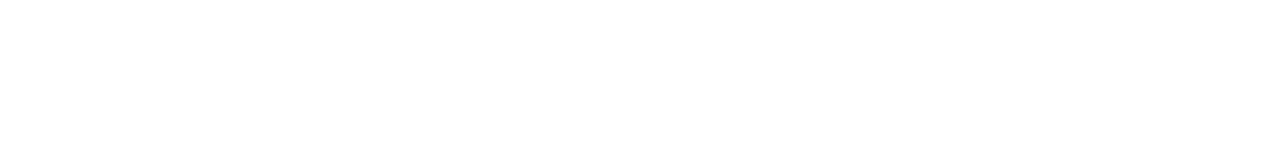
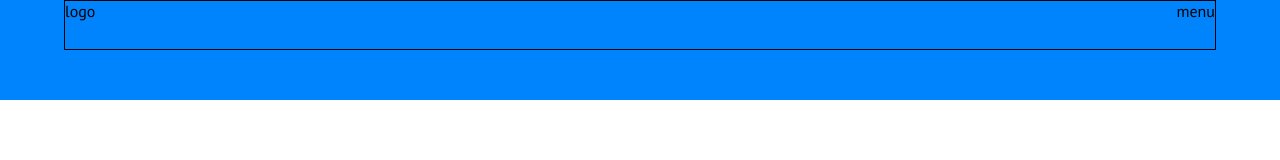
Before and after one commit to AntonioBoksic/htmlcss-responsive-layout, a plain HTML site: page index.html in a window 1280 px wide. Drawn offline with Linux system fonts and the light colour scheme.

Commit message:
prima bozza di header completata

```diff
--- a/css/style.css
+++ b/css/style.css
@@ -4,3 +4,25 @@
     box-sizing: border-box;
     font-family: 'PT Sans', sans-serif;
 }
+
+header {
+    height: 100px;
+    background-color: #0084fd;
+}
+
+.container {
+    width: 90%;
+    margin: auto;
+}
+
+header .container {
+    display: flex;
+    justify-content: space-between;
+}
+
+/* debug */
+
+.container {
+    border: 1px solid black;
+    height: 50px;
+}
--- a/index.html
+++ b/index.html
@@ -13,6 +13,65 @@
 </head>
 
 <body>
+    <!-- header -->
+    <header>
+        <div class="container">
+
+            <!-- logo -->
+            <div>logo</div>
+
+
+            <!-- qui andranno due menù, uno sarà in display none e lo stato di display sarà gestito tramite css ovviamente -->
+            <!-- menu mobile -->
+            <div>menu</div>
+
+            <!-- menù desktop -->
+
+
+        </div>
+
+    </header>
+
+    <!-- main -->
+
+    <main>
+
+        <!-- section development-->
+        <section>
+
+        </section>
+
+        <!-- section strategic planning-->
+        <section>
+
+        </section>
+
+        <!-- section testimonials-->
+        <section>
+
+        </section>
+
+        <!-- section benefits-->
+        <section>
+
+        </section>
+
+        <!-- section about us-->
+        <section>
+
+        </section>
+
+        <!-- section CTA-->
+        <section>
+
+        </section>
+
+    </main>
+
+    <!-- footer -->
+    <footer>
+
+    </footer>
 
 </body>
 
```
